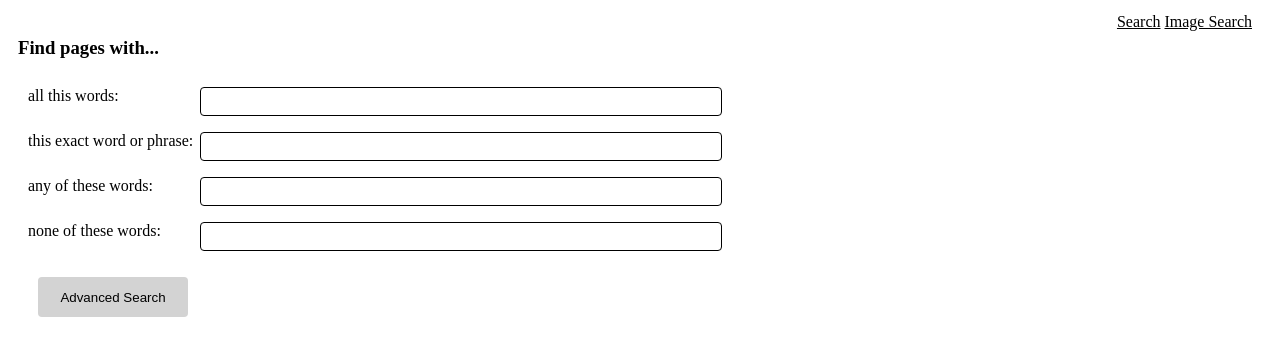
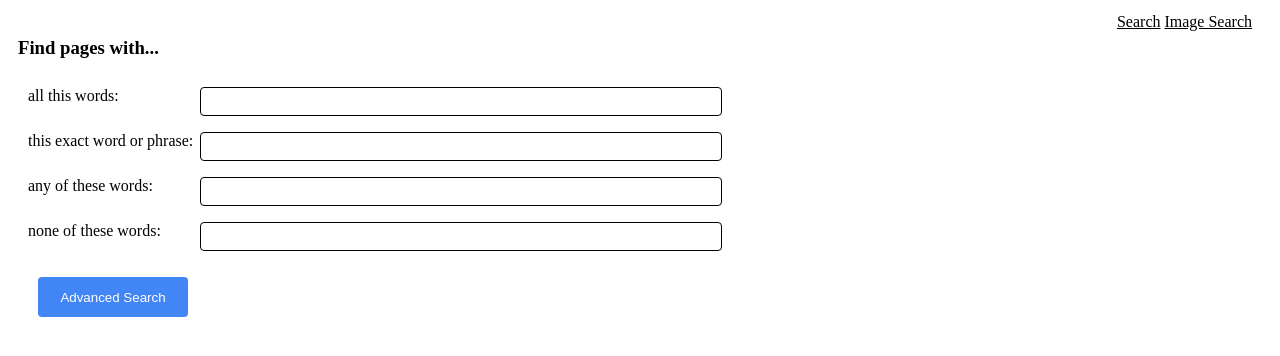
Before and after one commit to Andr3Roch4/Andr3Roch4.github.io, a plain HTML site: page advancedsearch.html in a window 1280 px wide. Drawn offline with Linux system fonts and the light colour scheme.

Commit message:
Final commit

```diff
--- a/advancedsearch.html
+++ b/advancedsearch.html
@@ -36,10 +36,11 @@
                 border: none;
                 height: 40px;
                 width: 150px;
-                background-color: lightgray;
+                background-color: #4285F4;
                 border-radius: 4px;
                 cursor: pointer;
                 margin: 10px;
+                color: white;
             }
         </style>
     </head>
```
